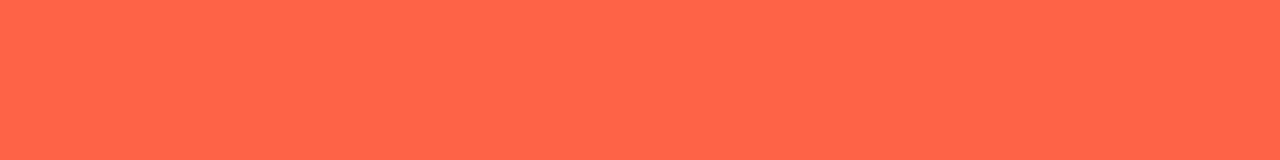
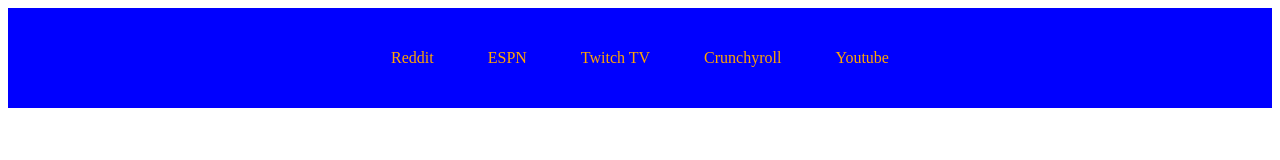
Before and after one commit to SenseiOkami/week3exercise, a plain HTML site: page index.html in a window 1280 px wide. Drawn offline with Linux system fonts and the light colour scheme.

Commit message:
new commit

```diff
--- a/css/main.css
+++ b/css/main.css
@@ -1,3 +1,32 @@
-body{
-  background-color: tomato;
+* {
+	transition: 0.5s ease;
 }
+
+li {
+	display: inline-block;
+	text-align: center;
+	margin: 0 25px;
+}
+
+ul {
+	padding-left: 0;
+}
+
+a {
+	color: orange;
+	text-decoration: none;
+}
+
+nav {
+	background-color: blue;
+	text-align: center;
+	padding: 25px;
+}
+
+li:hover {
+	background-color: white;
+}
+
+li:hover a {
+	color: purple;
+}
--- a/index.html
+++ b/index.html
@@ -7,4 +7,28 @@
   </head>
   <body>
 
+  	<nav>
+  		<ul>
+  			<li>
+  				<a href="https://www.reddit.com/">Reddit</a>
+  			</li>
+
+  			<li>
+  				<a href="http://www.espn.com/">ESPN</a>
+  			</li>
+
+  			<li>
+  				<a href="https://www.twitch.tv/">Twitch TV</a>
+  			</li>
+
+  			<li>
+  				<a href="http://www.crunchyroll.com/videos/anime">Crunchyroll</a>
+  			</li>
+
+  			<li>
+  				<a href="https://www.youtube.com/">Youtube</a>
+  			</li>
+  		</ul>
+  	</nav>
   </body>
+</html>
```
